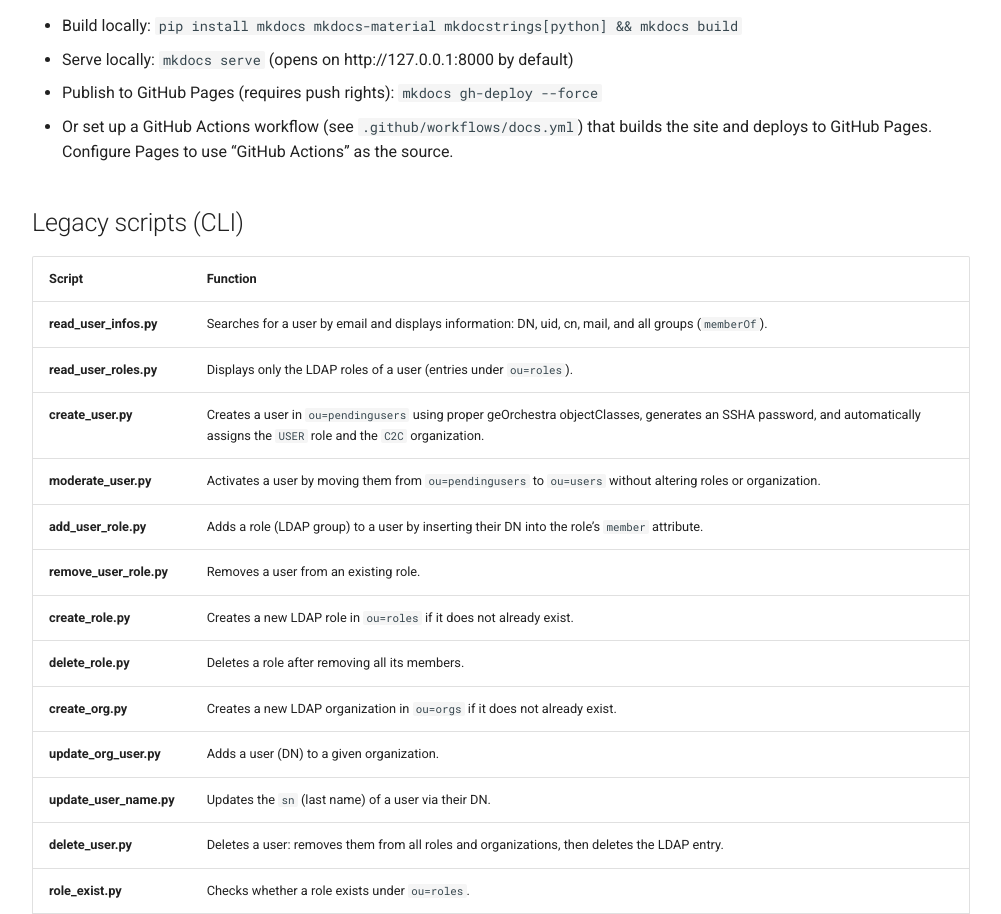
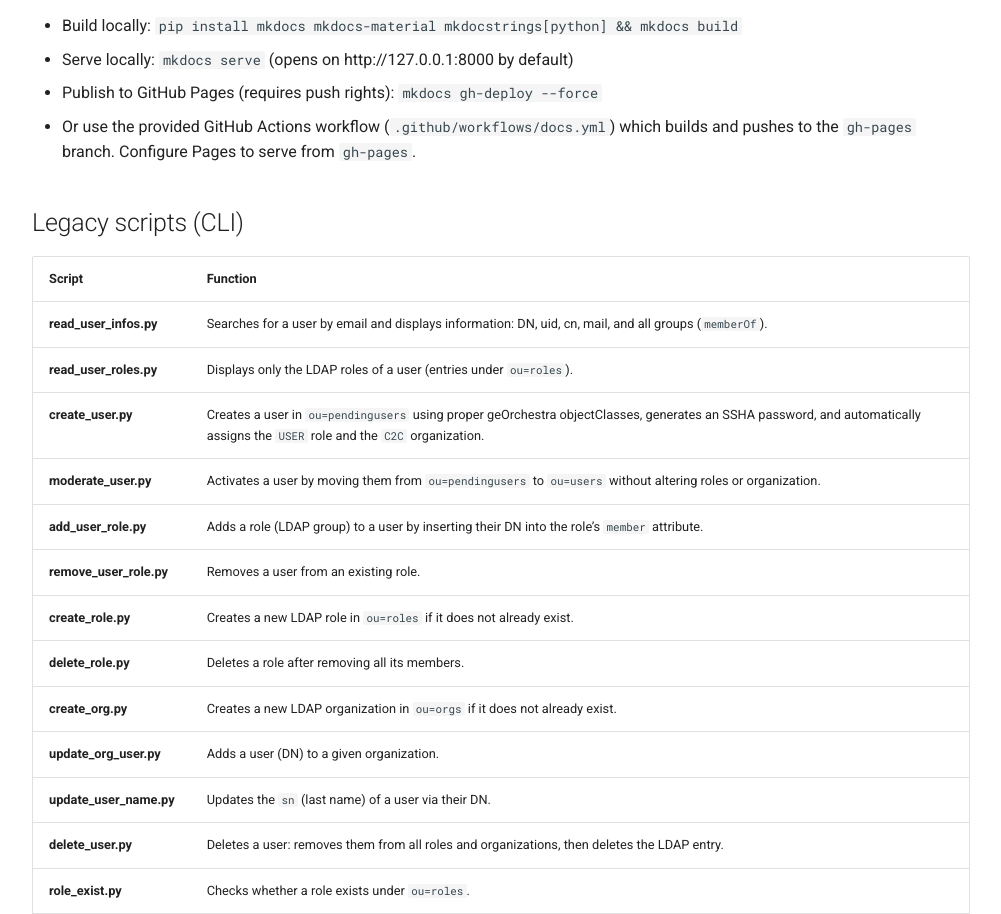
Before and after one commit to jdev-org/georchestra-ldap-py, a plain HTML site: page index.html in a window 1280 px wide. Shown: the part 1067-1981 px from the top of the page, without its empty margins (264-1265 px from the left). Drawn offline with Linux system fonts and the light colour scheme.

Commit message:
deploy: 84cfe1985250b821b9492510d35c229a3f21bd79

```diff
--- a/index.html
+++ b/index.html
@@ -464,7 +464,7 @@ LDAP_DEFAULT_ROLE_CN, LDAP_DEFAULT_ORG_CN
 <li>Build locally: <code>pip install mkdocs mkdocs-material mkdocstrings[python] &amp;&amp; mkdocs build</code></li>
 <li>Serve locally: <code>mkdocs serve</code> (opens on http://127.0.0.1:8000 by default)</li>
 <li>Publish to GitHub Pages (requires push rights): <code>mkdocs gh-deploy --force</code></li>
-<li>Or set up a GitHub Actions workflow (see <code>.github/workflows/docs.yml</code>) that builds the site and deploys to GitHub Pages. Configure Pages to use “GitHub Actions” as the source.</li>
+<li>Or use the provided GitHub Actions workflow (<code>.github/workflows/docs.yml</code>) which builds and pushes to the <code>gh-pages</code> branch. Configure Pages to serve from <code>gh-pages</code>.</li>
 </ul>
 <h2 id="legacy-scripts-cli">Legacy scripts (CLI)<a class="headerlink" href="#legacy-scripts-cli" title="Permanent link">&para;</a></h2>
 <table>
```
Also changed, not shown: search/search_index.json (+1 -1 lines).
